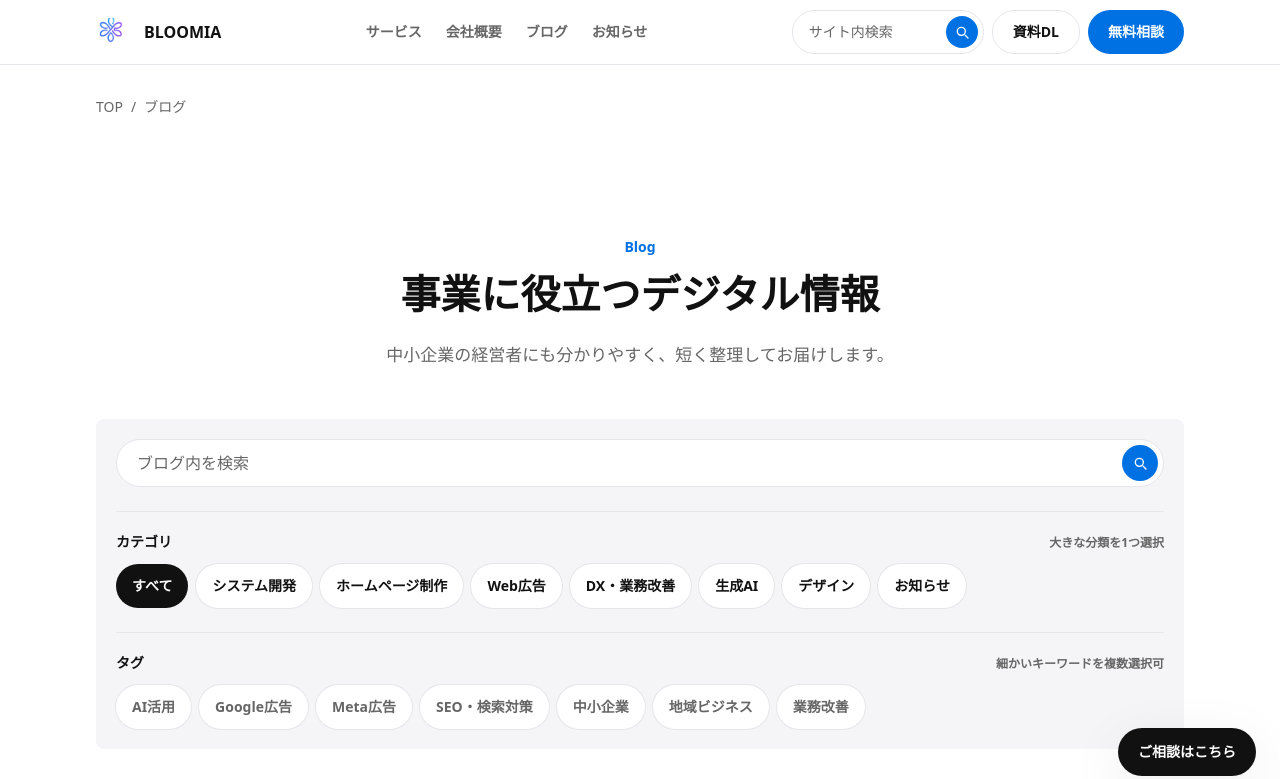
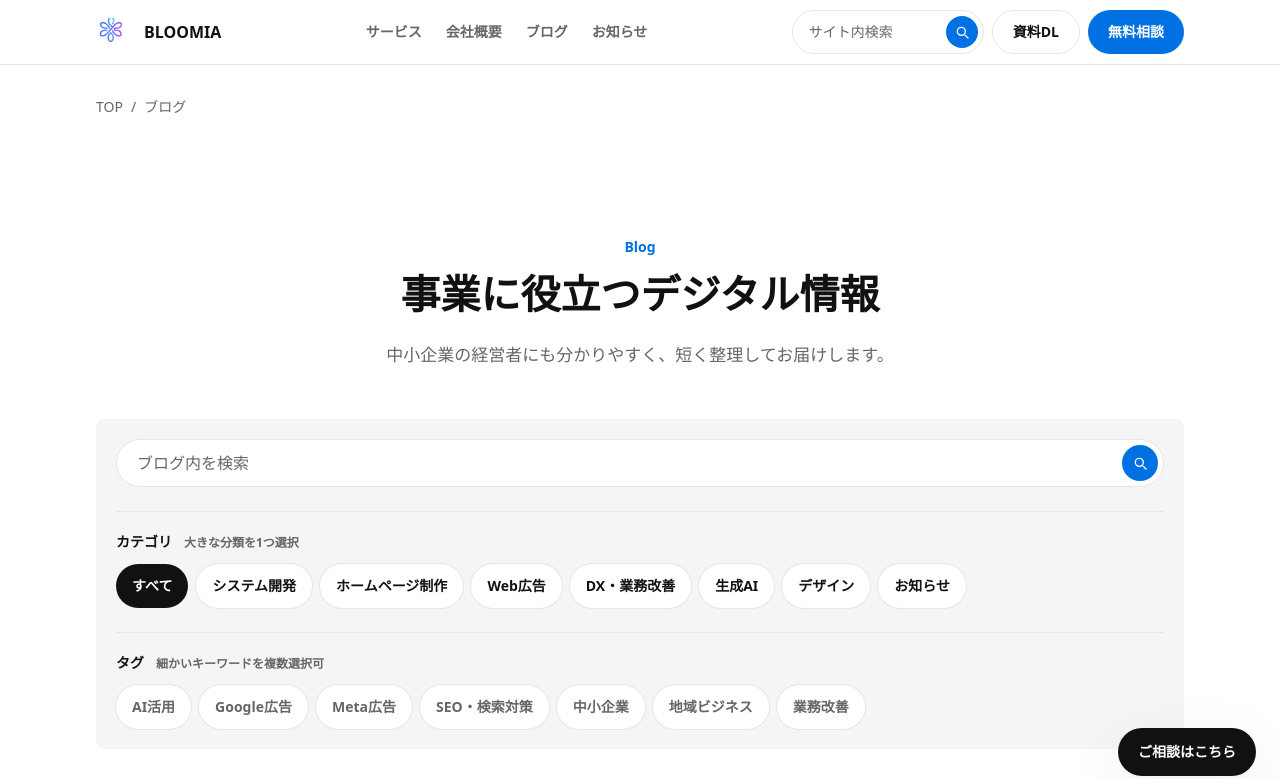
Before and after one commit to iwamitsuco/officialSite, a Next.js app: page /blog in a window 1280 px wide. Shown: the top 779 px of the page. Built offline with nearby package versions, Linux system fonts and the light colour scheme.

Commit message:
Align blog filter helper labels

```diff
--- a/components/search/BlogFilterList.tsx
+++ b/components/search/BlogFilterList.tsx
@@ -92,7 +92,7 @@ export function BlogFilterList({ posts, categories }: BlogFilterListProps) {
           </button>
         </div>
         <div className="grid gap-3 border-t border-apple-border pt-5">
-          <div className="flex flex-wrap items-baseline justify-between gap-2">
+          <div className="flex flex-wrap items-baseline justify-start gap-x-3 gap-y-1">
             <p className="text-sm font-semibold text-apple-text">カテゴリ</p>
             <p className="text-xs font-semibold text-apple-sub">大きな分類を1つ選択</p>
           </div>
@@ -100,7 +100,7 @@ export function BlogFilterList({ posts, categories }: BlogFilterListProps) {
         </div>
 
         <div className="grid gap-3 border-t border-apple-border pt-5">
-          <div className="flex flex-wrap items-baseline justify-between gap-2">
+          <div className="flex flex-wrap items-baseline justify-start gap-x-3 gap-y-1">
             <p className="text-sm font-semibold text-apple-text">タグ</p>
             <p className="text-xs font-semibold text-apple-sub">細かいキーワードを複数選択可</p>
           </div>
```
